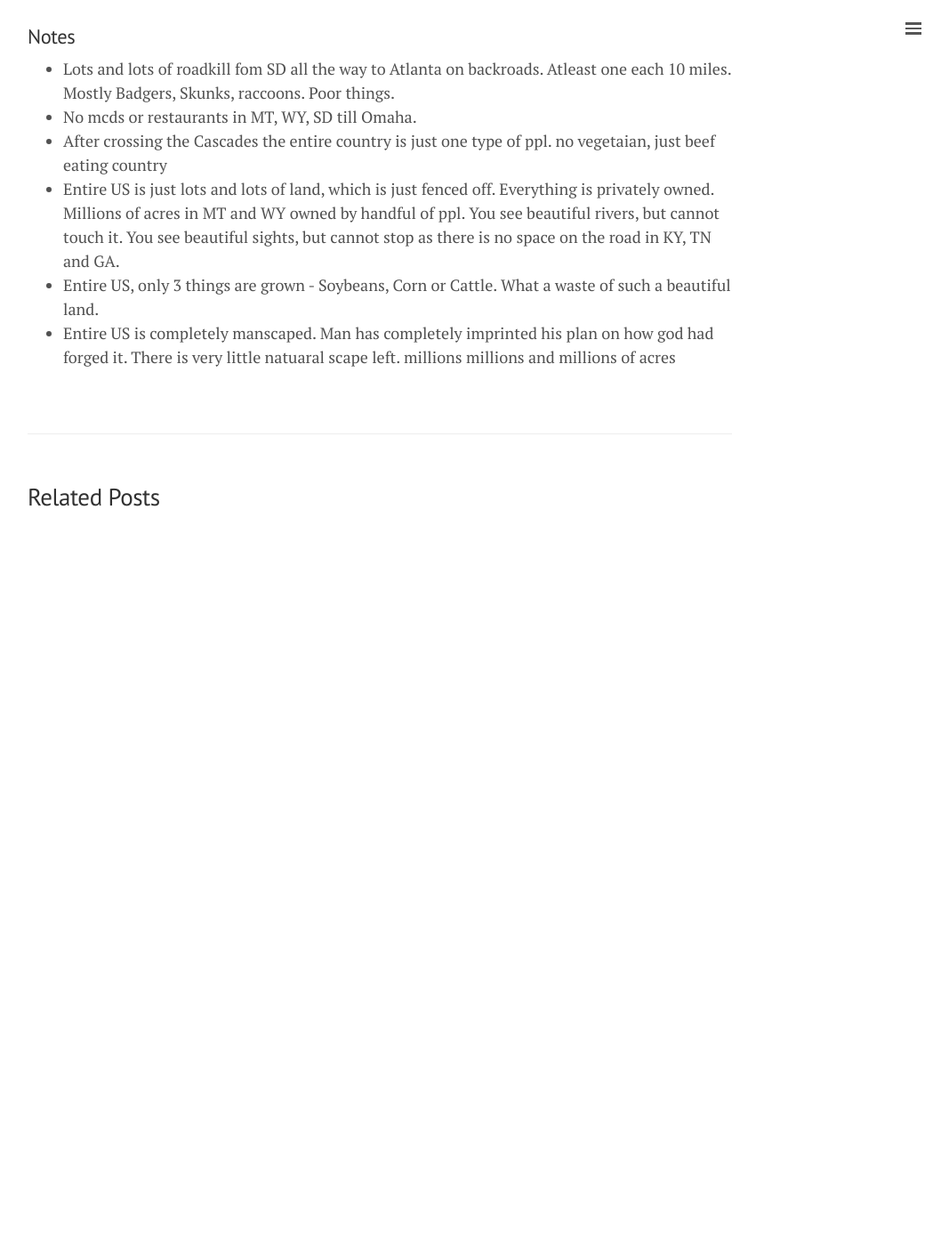
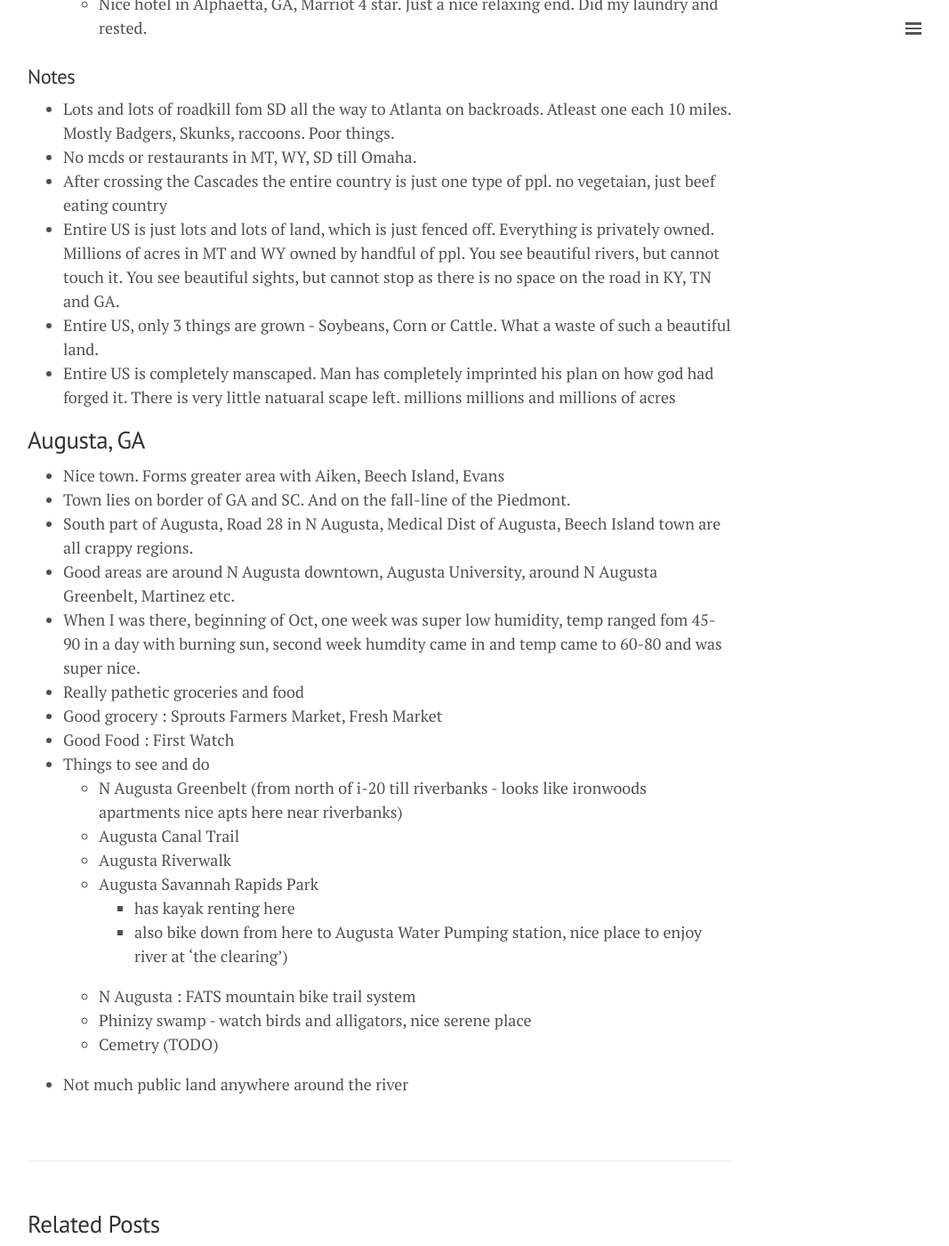
Before and after one commit to sectorzero/sectorzero.github.io, a Jekyll site: the page built from temp/east2022.md, in a window 1280 px wide and 1400 px high, scrolled down 6392 px. Shown: the whole window at 89% size, without its empty margins (213-1280 px from the left). Built offline with Jekyll 4.4.1, drawn with Linux system fonts in a browser that asks for light colours; before the commit the page ends 7022 px from its top, so only the background shows below that.

Commit message:
trip log

```diff
--- a/temp/east2022.md
+++ b/temp/east2022.md
@@ -20,6 +20,7 @@ version: 0.1
   - [Stays](#stays)
   - [Trip Log](#trip-log)
     - [Notes](#notes)
+  - [Augusta, GA](#augusta-ga)
 
 # East Trip 2022
 
@@ -155,3 +156,24 @@ Will Update Soon
 - Entire US is just lots and lots of land, which is just fenced off. Everything is privately owned. Millions of acres in MT and WY owned by handful of ppl. You see beautiful rivers, but cannot touch it. You see beautiful sights, but cannot stop as there is no space on the road in KY, TN and GA.
 - Entire US, only 3 things are grown - Soybeans, Corn or Cattle. What a waste of such a beautiful land.
 - Entire US is completely manscaped. Man has completely imprinted his plan on how god had forged it. There is very little natuaral scape left. millions millions and millions of acres
+
+## Augusta, GA
+- Nice town. Forms greater area with Aiken, Beech Island, Evans
+- Town lies on border of GA and SC. And on the fall-line of the Piedmont.
+- South part of Augusta, Road 28 in N Augusta, Medical Dist of Augusta, Beech Island town are all crappy regions.
+- Good areas are around N Augusta downtown, Augusta University, around N Augusta Greenbelt, Martinez etc.
+- When I was there, beginning of Oct, one week was super low humidity, temp ranged fom 45-90 in a day with burning sun, second week humdity came in and temp came to 60-80 and was super nice.
+- Really pathetic groceries and food
+- Good grocery : Sprouts Farmers Market, Fresh Market
+- Good Food : First Watch
+- Things to see and do
+  - N Augusta Greenbelt (from north of i-20 till riverbanks - looks like ironwoods apartments nice apts here near riverbanks)
+  - Augusta Canal Trail
+  - Augusta Riverwalk
+  - Augusta Savannah Rapids Park
+    - has kayak renting here
+    - also bike down from here to Augusta Water Pumping station, nice place to enjoy river at 'the clearing')
+  - N Augusta : FATS mountain bike trail system
+  - Phinizy swamp - watch birds and alligators, nice serene place
+  - Cemetry (TODO)
+- Not much public land anywhere around the river
```
